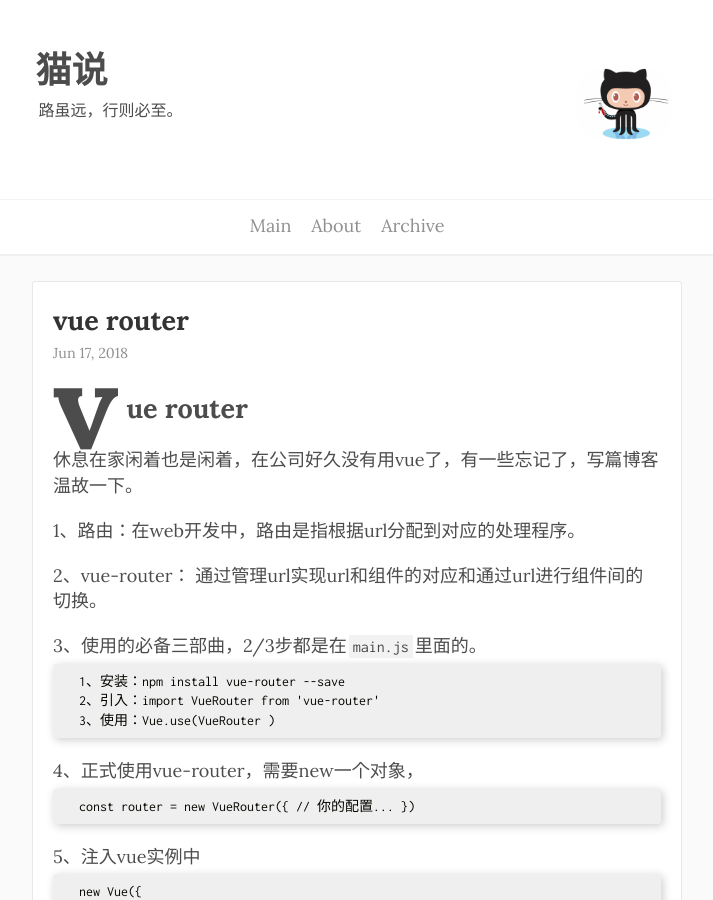
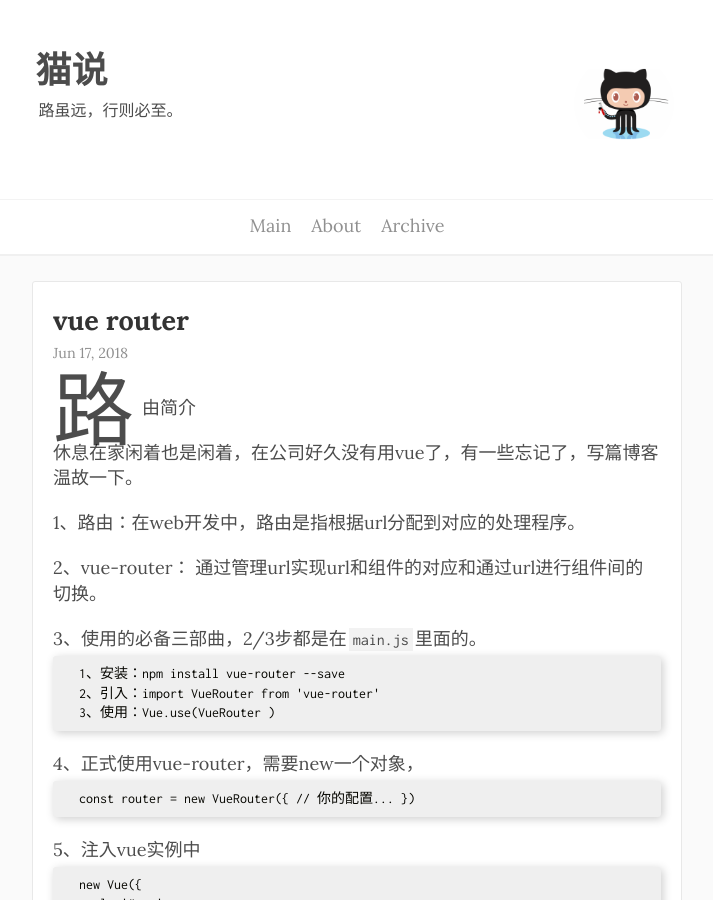
Before and after one commit to LB-nan/cat-Said, a Jekyll site: the page built from _posts/2018-06-17-vueRouter.md, in a window 1280 px wide and 900 px high. Shown: the whole window, without its empty margins (283-996 px from the left). Built offline with Jekyll 4.4.1, drawn with Linux system fonts in a browser that asks for light colours; Markdown is read by kramdown in place of the engine named in the settings.

Commit message:
Update 2018-06-17-vueRouter.md

```diff
--- a/_posts/2018-06-17-vueRouter.md
+++ b/_posts/2018-06-17-vueRouter.md
@@ -4,7 +4,7 @@ title: vue router
 ---
 
 
-##  vue router
+路由简介
 
 休息在家闲着也是闲着，在公司好久没有用vue了，有一些忘记了，写篇博客温故一下。
 
```
